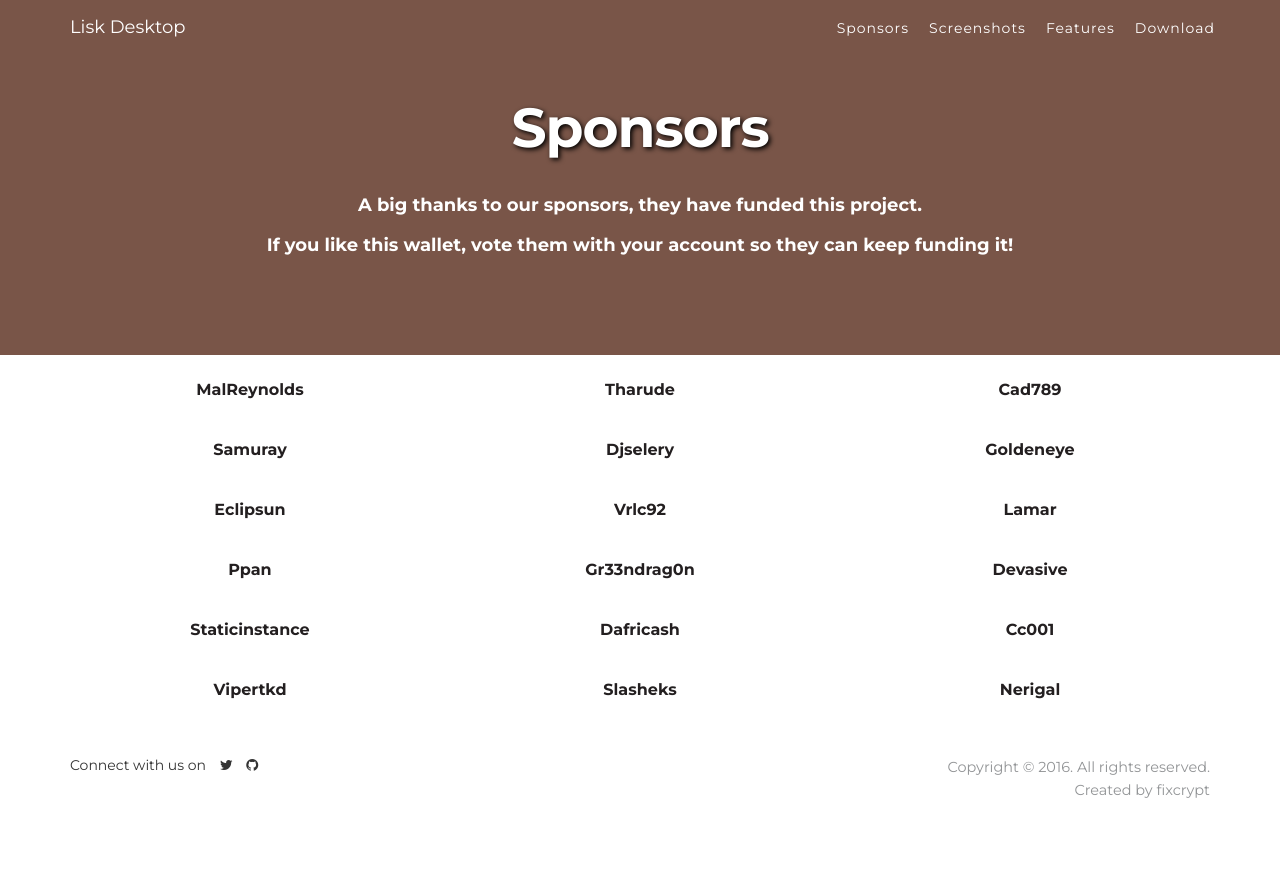
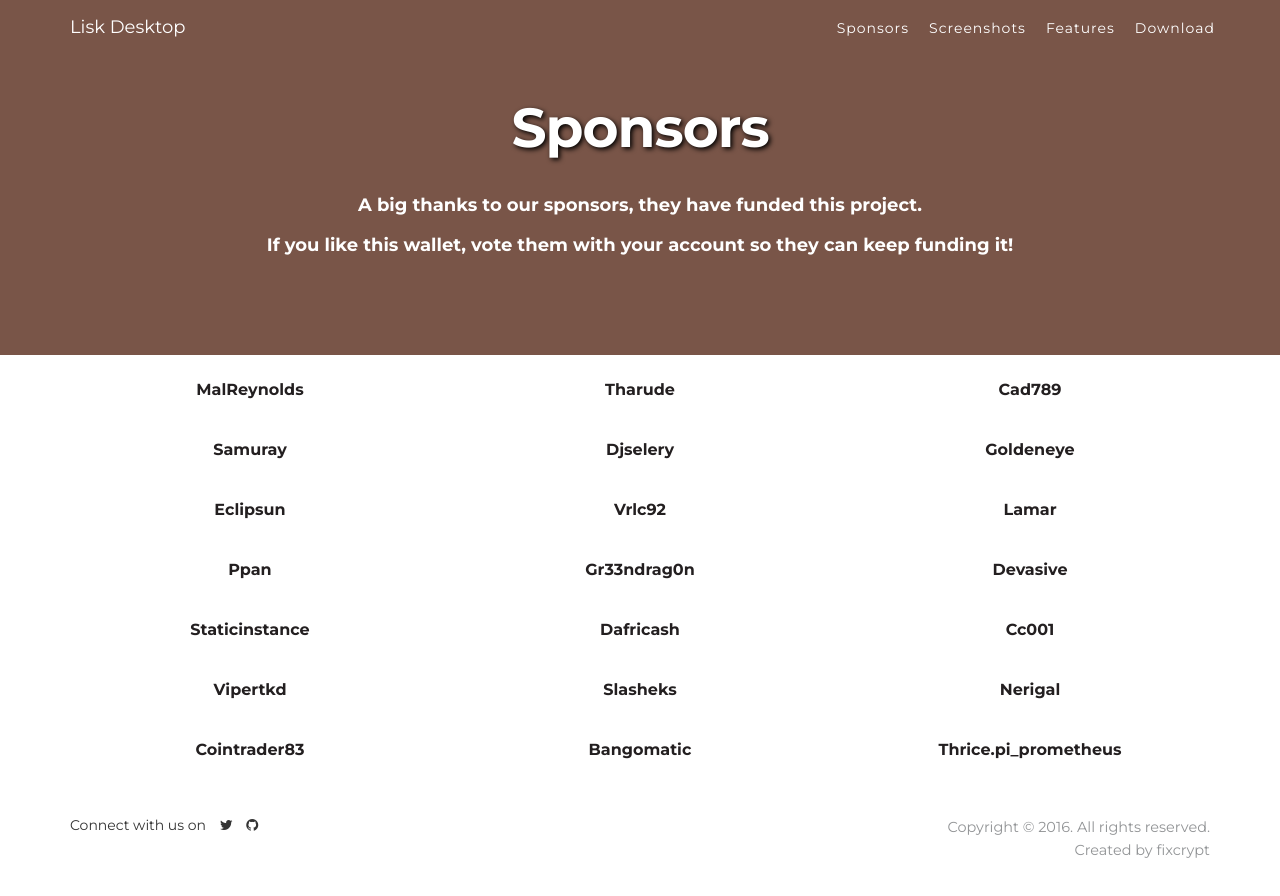
Before and after one commit to fix/Lisk-Lite-Client, a plain HTML site: page sponsors.html in a window 1280 px wide. Before the commit the page ends 851 px from the top, so only its background shows below. Drawn offline with nearby package versions, Linux system fonts and the light colour scheme.

Commit message:
added 3 sponsors

```diff
--- a/sponsors.html
+++ b/sponsors.html
@@ -134,9 +134,17 @@
           </div>
         </div>
 
-
-
-
+        <div class="row">
+          <div class="col-sm-4 wow fadeIn" data-wow-delay="0.4s">
+            <h3>Cointrader83</h3>
+          </div>
+          <div class="col-sm-4 wow fadeIn" data-wow-delay="0.8s">
+            <h3>Bangomatic</h3>
+          </div>
+          <div class="col-sm-4 wow fadeIn" data-wow-delay="1.2s">
+            <h3>Thrice.pi_prometheus</h3>
+          </div>
+        </div>
 
 	    </div>
     </section>
```
